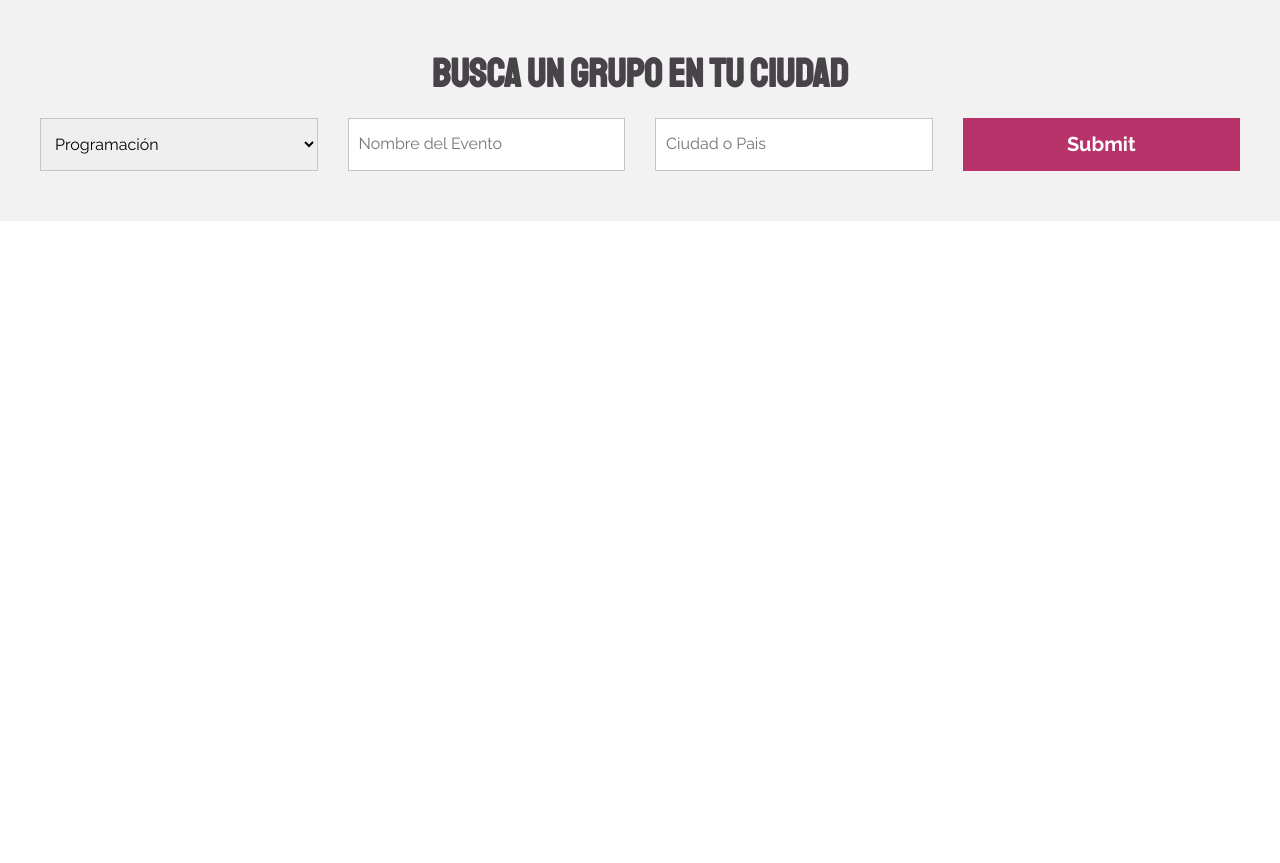
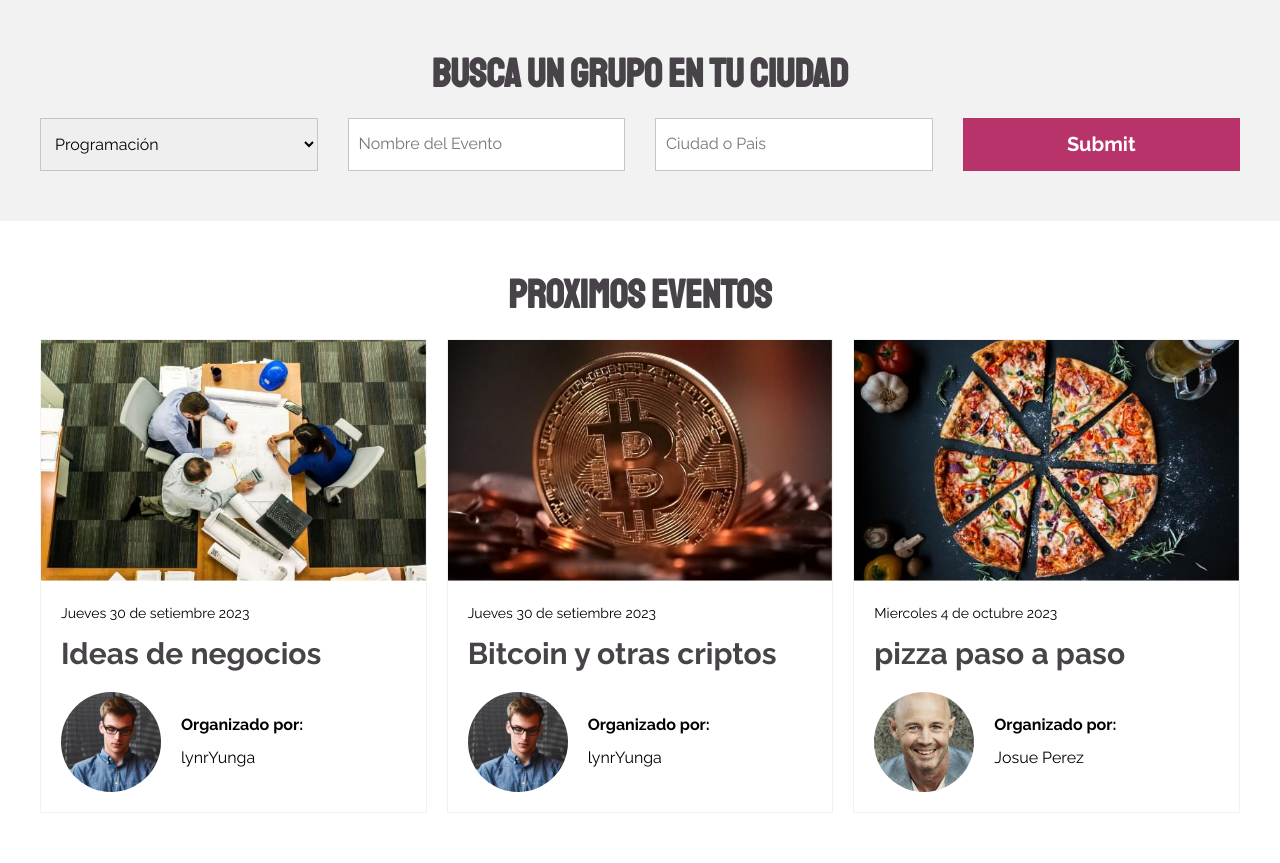
Before and after one commit to lynryunga/Meeti, a website: page index.html in a window 1280 px wide. Shown: the part 722-1585 px from the top of the page. Before the commit the page ends 943 px from the top, so only its background shows below. Drawn offline with Linux system fonts and the light colour scheme.

Commit message:
Seccion eventos meeti terminado

```diff
--- a/index.html
+++ b/index.html
@@ -55,5 +55,76 @@
         </div>
     </div>
 
+    <main class="eventos contenedor">
+        <h2 class="eventos__heading">Proximos eventos</h2>
+
+        <div class="eventos__grid">
+            <div class="evento">
+                <a href="meeti.html">
+                    <img class="evento__imagen" src="build/img/imagen1.jpg" alt="Imagen meeti">
+
+                    <div class="evento__contenido">
+                        <p class="evento__fecha">Jueves 30 de setiembre 2023</p>
+
+                        <h3 class="evento__nombre">Ideas de negocios</h3>
+
+                        <div class="evento__autor">
+                            <div class="evento__autor-imagen">
+                                <img src="build/img/perfil1.jpg" alt="perfil">
+                            </div>
+                            <div class="evento__autor-informacion">
+                                <p class="evento__organizado-texto">Organizado por:</p>
+                                <p class="evento__organizado-nombre">lynrYunga</p>
+                            </div>
+                        </div>
+                    </div><!--Fin Evento Contenido-->
+                </a>
+            </div><!--Fin Evento-->
+
+            <div class="evento">
+                <a href="meeti.html">
+                    <img class="evento__imagen" src="build/img/imagen2.jpg" alt="Imagen meeti">
+
+                    <div class="evento__contenido">
+                        <p class="evento__fecha">Jueves 30 de setiembre 2023</p>
+
+                        <h3 class="evento__nombre">Bitcoin y otras criptos</h3>
+
+                        <div class="evento__autor">
+                            <div class="evento__autor-imagen">
+                                <img src="build/img/perfil1.jpg" alt="perfil">
+                            </div>
+                            <div class="evento__autor-informacion">
+                                <p class="evento__organizado-texto">Organizado por:</p>
+                                <p class="evento__organizado-nombre">lynrYunga</p>
+                            </div>
+                        </div>
+                    </div><!--Fin Evento Contenido-->
+                </a>
+            </div><!--Fin Evento-->
+
+            <div class="evento">
+                <a href="meeti.html">
+                    <img class="evento__imagen" src="build/img/imagen3.jpg" alt="Imagen meeti">
+
+                    <div class="evento__contenido">
+                        <p class="evento__fecha">Miercoles 4 de octubre 2023</p>
+
+                        <h3 class="evento__nombre">pizza paso a paso</h3>
+
+                        <div class="evento__autor">
+                            <div class="evento__autor-imagen">
+                                <img src="build/img/perfil2.jpg" alt="perfil">
+                            </div>
+                            <div class="evento__autor-informacion">
+                                <p class="evento__organizado-texto">Organizado por:</p>
+                                <p class="evento__organizado-nombre">Josue Perez</p>
+                            </div>
+                        </div>
+                    </div><!--Fin Evento Contenido-->
+                </a>
+            </div><!--Fin Evento-->
+        </div>
+    </main>
 </body>
 </html>
--- a/src/scss/base/_mixins.scss
+++ b/src/scss/base/_mixins.scss
@@ -47,3 +47,9 @@
     gap: $espaciado;
     grid-template-columns: repeat($columnas, 1fr);
 }
+
+@mixin heading {
+    text-align: center;
+    margin: 0;
+    color: v.$gris;
+}
--- a/src/scss/ui/contenido/_busqueda.scss
+++ b/src/scss/ui/contenido/_busqueda.scss
@@ -6,9 +6,7 @@
   padding: 5rem 0;
 
   &__heading {
-    text-align: center;
-    margin: 0;
-    color: v.$gris;
+    @include m.heading;
   }
 }
 
--- /dev/null
+++ b/src/scss/ui/contenido/_eventos.scss
@@ -0,0 +1,64 @@
+@use 'base/mixins' as m;
+@use 'base/variables' as v;
+
+.eventos {
+  padding: 5rem 0;
+
+  &__heading {
+    @include m.heading;
+  }
+
+  &__grid {
+    margin-top: 2rem;
+    @include m.grid(1, 2rem);
+
+    @include m.tablet {
+      @include m.grid(3, 2rem)
+    }
+  }
+}
+
+.evento {
+  border: 1px solid v.$grisClaro;
+
+  &__imagen {
+    width: 100%;
+  }
+
+  &__contenido {
+    padding: 2rem;
+  }
+
+  &__fecha {
+    font-size: 1.4rem;
+    margin: 0;
+  }
+
+  &__nombre {
+    color: v.$gris;
+    margin: 1rem 0;
+  }
+
+  &__autor {
+    display: flex;
+    align-items: center;
+    gap: 2rem;
+    margin-top: 2rem;
+  }
+
+  &__autor-imagen {
+    width: 10rem;
+    border-radius: 50%;
+    overflow: hidden;
+  }
+
+  &__organizado-texto,
+  &__organizado-nombre {
+    margin: .5rem 0;
+  }
+  &__organizado-texto {
+    font-weight: 700;
+  }
+
+
+}
--- a/src/scss/ui/contenido/_index.scss
+++ b/src/scss/ui/contenido/_index.scss
@@ -1,2 +1,3 @@
 @forward 'hero';
 @forward 'busqueda';
+@forward 'eventos';
```
Also changed, not shown: build/css/app.css, 1 other file.
